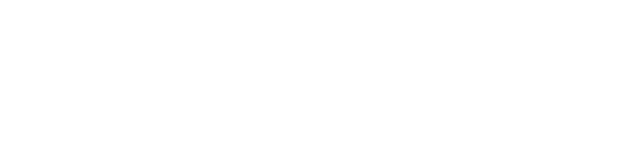
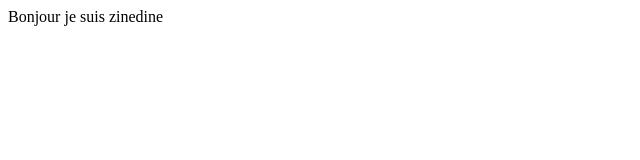
Before and after one commit to etoiledesaphir/Blog_Spiderman, a plain HTML site: page index.htm in a window 1280 px wide. Shown: the whole page, without its empty margins (0-640 px from the left). Drawn offline with Linux system fonts and the light colour scheme.

Commit message:
Début de ma branche

```diff
--- a/index.htm
+++ b/index.htm
@@ -11,6 +11,7 @@
 
 
 <body>
+    Bonjour je suis zinedine
     <nav>
 
 
```
